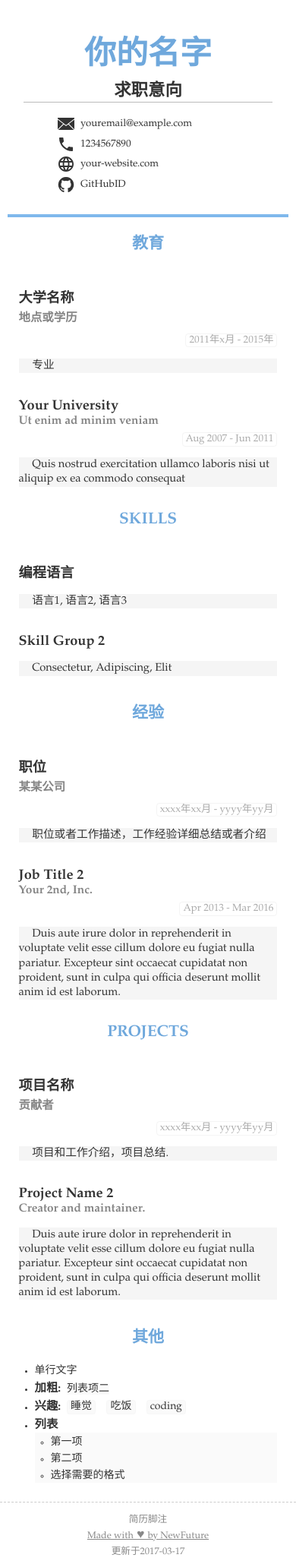
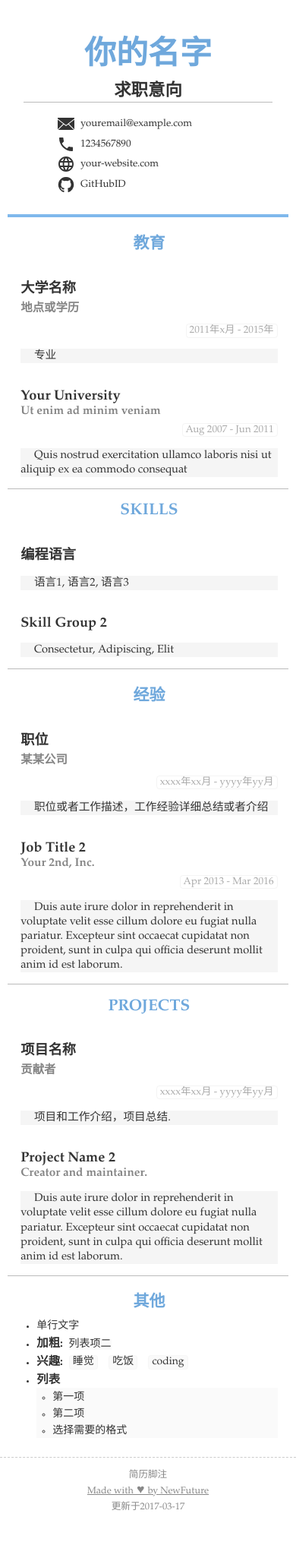
Before and after one commit to NewFuture/CV, a Jekyll site: the page built from index.html, in a window 390 px wide. Shown: the whole page at 76% size. Built offline with Jekyll 4.4.1, drawn with Linux system fonts in a browser that asks for light colours; after the commit the page ends 1996 px from its top, so only the background shows below that.

Commit message:
移动版分割线

```diff
--- a/_sass/mobile.scss
+++ b/_sass/mobile.scss
@@ -3,12 +3,9 @@
 //低分辨率笔记本和宽pad
 @media screen and (max-width: 1024px) {
     html,
-    body,
-    section {
+    body {
         padding: 0;
         border: 0;
-    }
-    html {
         background-color: $paper_color;
     }
     .container {
@@ -36,7 +33,7 @@
     h2 {
         display: block;
         text-align: center;
-        margin: .8em auto;
+        margin: .8em auto .2em;
     }
 }
 
```
Also changed, not shown: assets/img/ipad.png, assets/img/iphone.png, assets/img/large.png.
